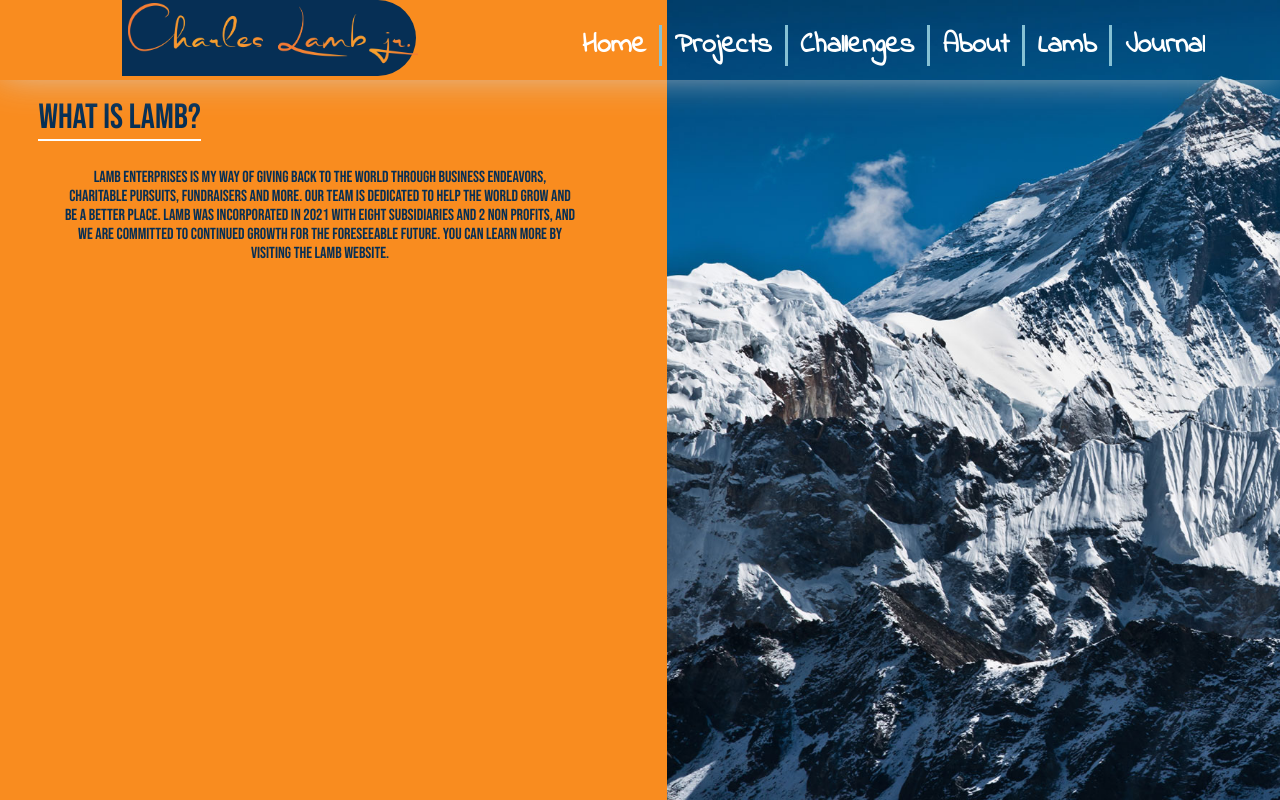
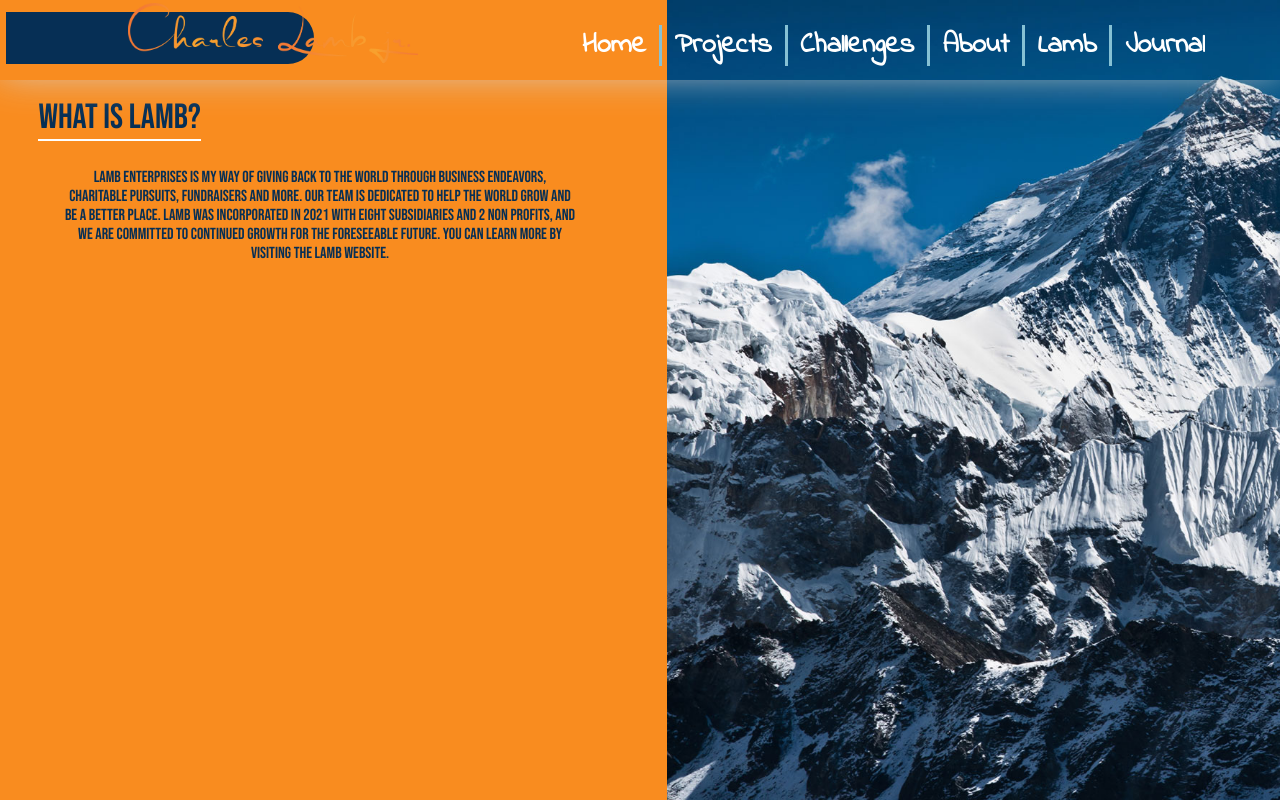
Before and after one commit to cyberstizz/charleslambjr, a React (Create React App) app: page /lamb in a window 1280 px wide. Built offline with nearby package versions, Linux system fonts and the light colour scheme; a web font is replaced by a local one.

Commit message:
resized top skewed div

```diff
--- a/src/components/Lamb.css
+++ b/src/components/Lamb.css
@@ -44,11 +44,12 @@
 }
 
 #topSkewedDiv{
-    height: 9.5vh;
-    width: 23vw;
+    height: 6.5vh;
+    width: 24vw;
     border-top-right-radius: 40px;
     border-bottom-right-radius: 40px;
-    margin-left: 9.5vw;
+    margin-top: 1.5vh;
+    margin-left: .5vw;
     background-color: #062f55;
     transform: skew(66deg, 4deg) rotate(20deg, 40deg);
     margin-bottom: 20px;
```
